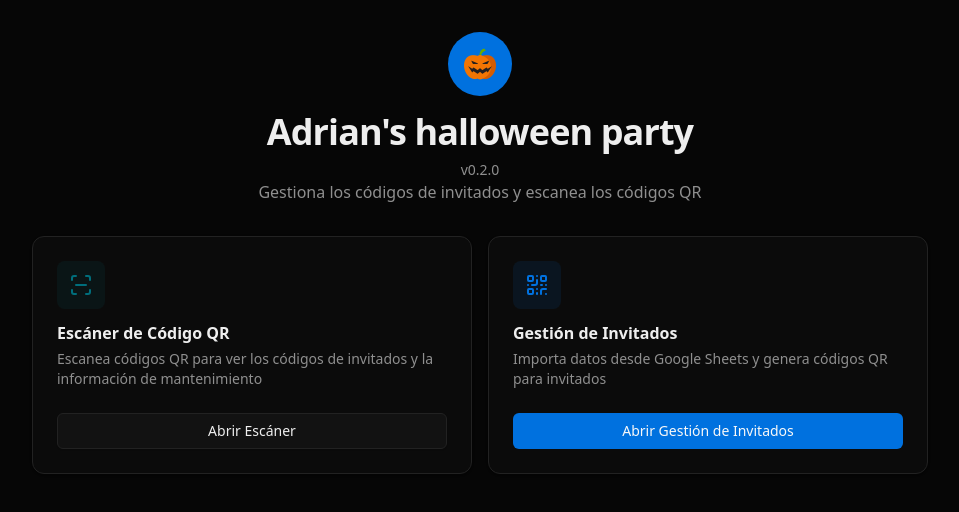
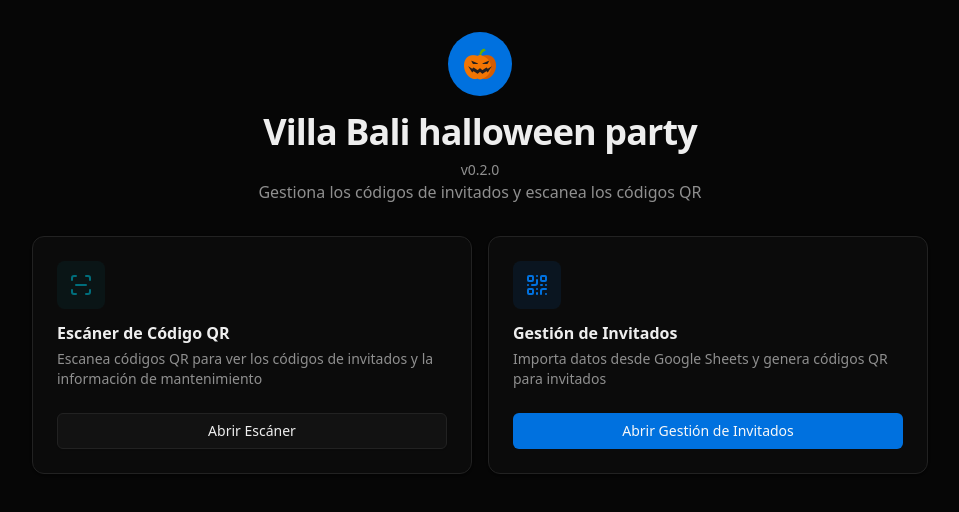
Before and after one commit to pgspulpi/maintenance-qr-app, a Next.js app: page / in a window 1280 px wide. Shown: the top 512 px of the page, without its empty margins (160-1119 px from the left). Built offline with nearby package versions, Linux system fonts and the light colour scheme.

Commit message:
Update party name in header

```diff
--- a/app/page.tsx
+++ b/app/page.tsx
@@ -14,7 +14,7 @@ export default function HomePage() {
               <img src="/pumpkin.png" alt="Pumpkin" className="h-8 w-8 object-contain" />
             </div>
           </div>
-          <h1 className="mb-2 text-balance text-3xl font-bold tracking-tight md:text-4xl">Adrian's halloween party</h1>
+          <h1 className="mb-2 text-balance text-3xl font-bold tracking-tight md:text-4xl">Villa Bali halloween party</h1>
           <p className="text-sm text-muted-foreground">v{pkg.version}</p>
           <p className="text-pretty text-muted-foreground">
             Gestiona los códigos de invitados y escanea los códigos QR
```
